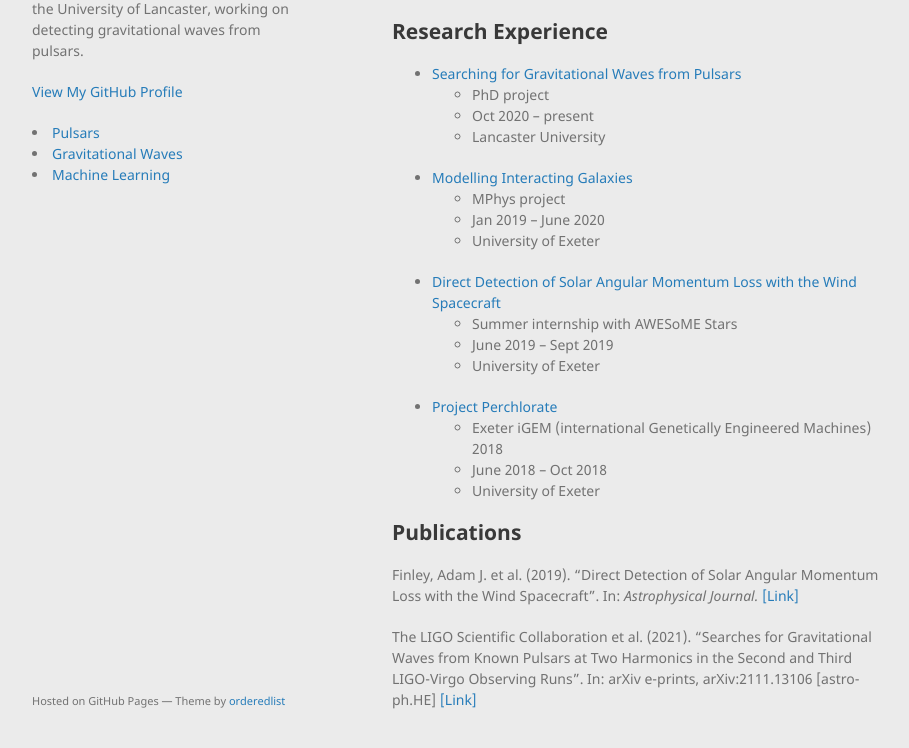
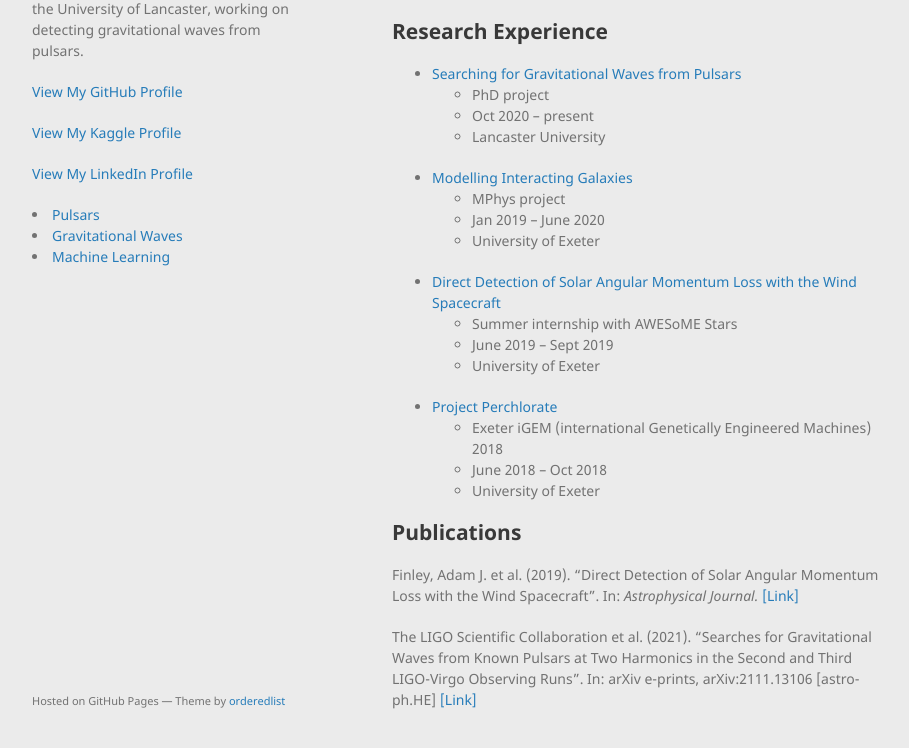
Before and after one commit to alhewitt/alhewitt.github.io, a Jekyll site: the page built from index.md, in a window 1280 px wide and 1119 px high. Shown: the part 339-1087 px from the top of the window, without its empty margins (178-1087 px from the left). Built offline with Jekyll 4.4.1, drawn with Linux system fonts in a browser that asks for light colours; our own code applies the rules of GitHub Pages for plain Markdown files.

Commit message:
Update default.html

```diff
--- a/_layouts/default.html
+++ b/_layouts/default.html
@@ -28,6 +28,8 @@
 
         {% if site.github.is_user_page %}
         <p class="view"><a href="{{ site.github.owner_url }}">View My GitHub Profile</a></p>
+        <p class="view"><a href="https://www.kaggle.com/amyhewitt">View My Kaggle Profile</a></p>
+        <p class="view"><a href="https://uk.linkedin.com/in/amy-l-hewitt">View My LinkedIn Profile</a></p>
         {% endif %}
 
         {% if site.show_downloads %}
```
